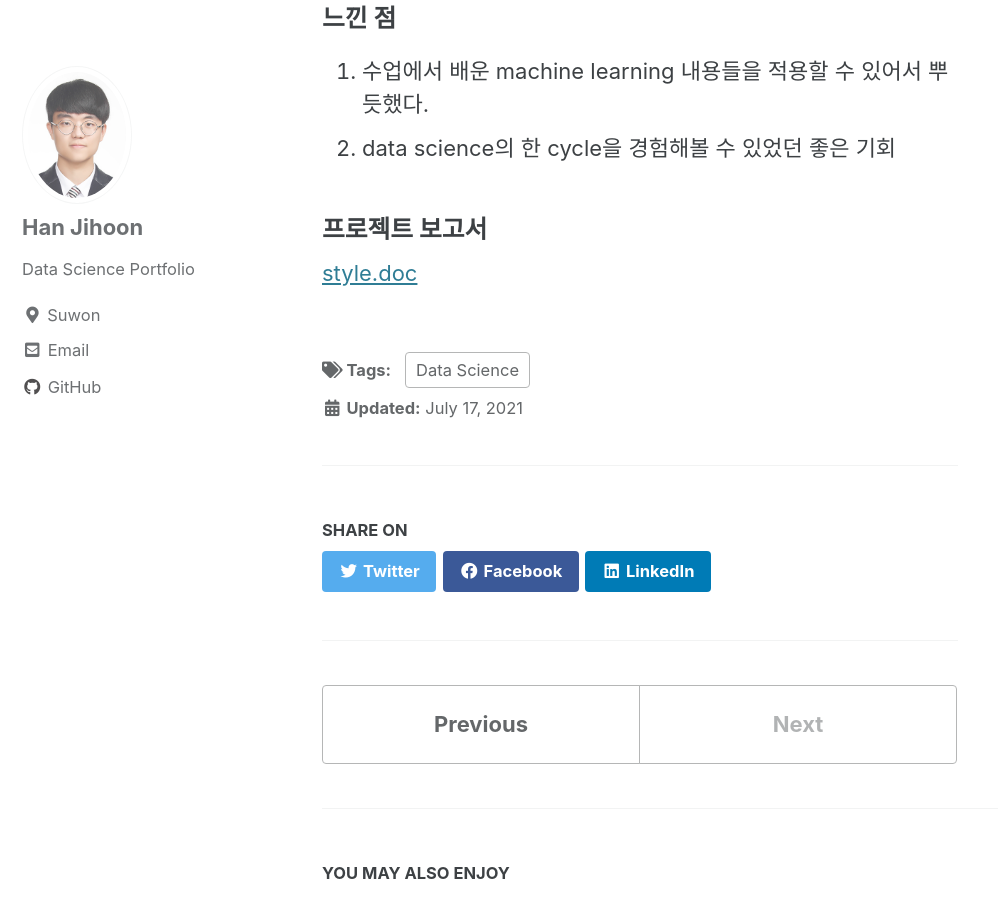
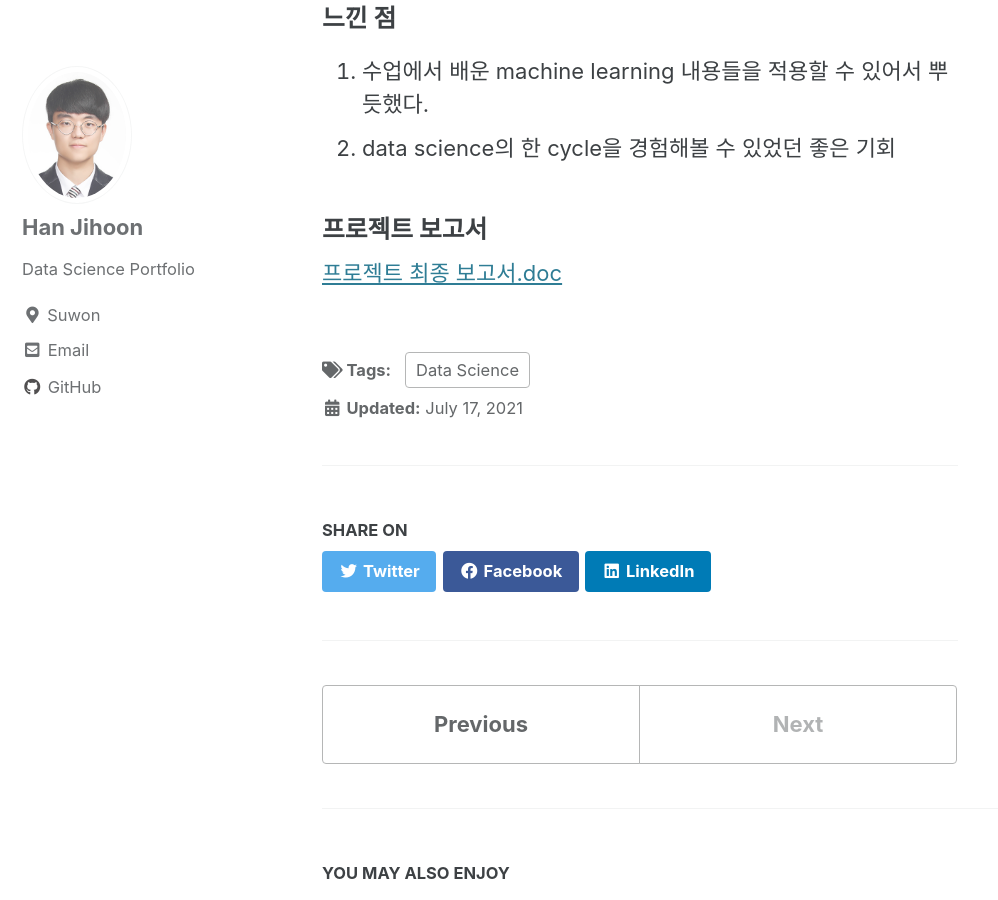
Before and after one commit to jhhan0208/jhhan0208.github.io, a Jekyll site: the page built from _posts/2021-07-17-Brain Age Prediction Using Machine Learning.md, in a window 1280 px wide and 900 px high, scrolled down 12243 px. Shown: the whole window, without its empty margins (0-998 px from the left). Built offline with Jekyll 4.4.1, drawn with Linux system fonts in a browser that asks for light colours; cached includes are drawn as plain includes.

Commit message:
Update 2021-07-17-Brain Age Prediction Using Machine Learning.md

```diff
--- a/_posts/2021-07-17-Brain Age Prediction Using Machine Learning.md
+++ b/_posts/2021-07-17-Brain Age Prediction Using Machine Learning.md
@@ -1067,4 +1067,4 @@ COBRE_test_age = pd.DataFrame({'ID': COBRE_test_data["ID"], 'Age': y_pred_COBRE_
 2. data science의 한 cycle을 경험해볼 수 있었던 좋은 기회
 
 ### 프로젝트 보고서
-<a href="/images/files/프로젝트 최종 보고서.doc">style.doc</a>
+<a href="/images/files/프로젝트 최종 보고서.doc">프로젝트 최종 보고서.doc</a>
```
